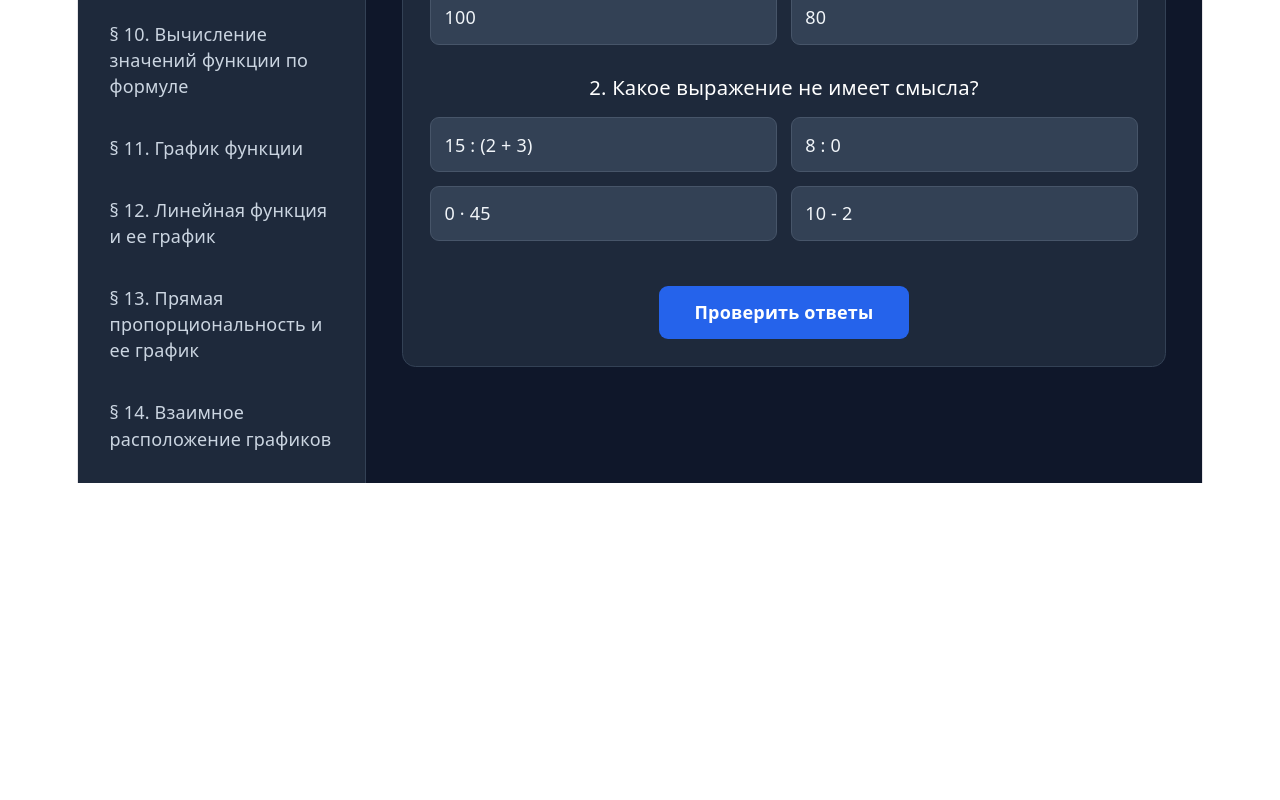
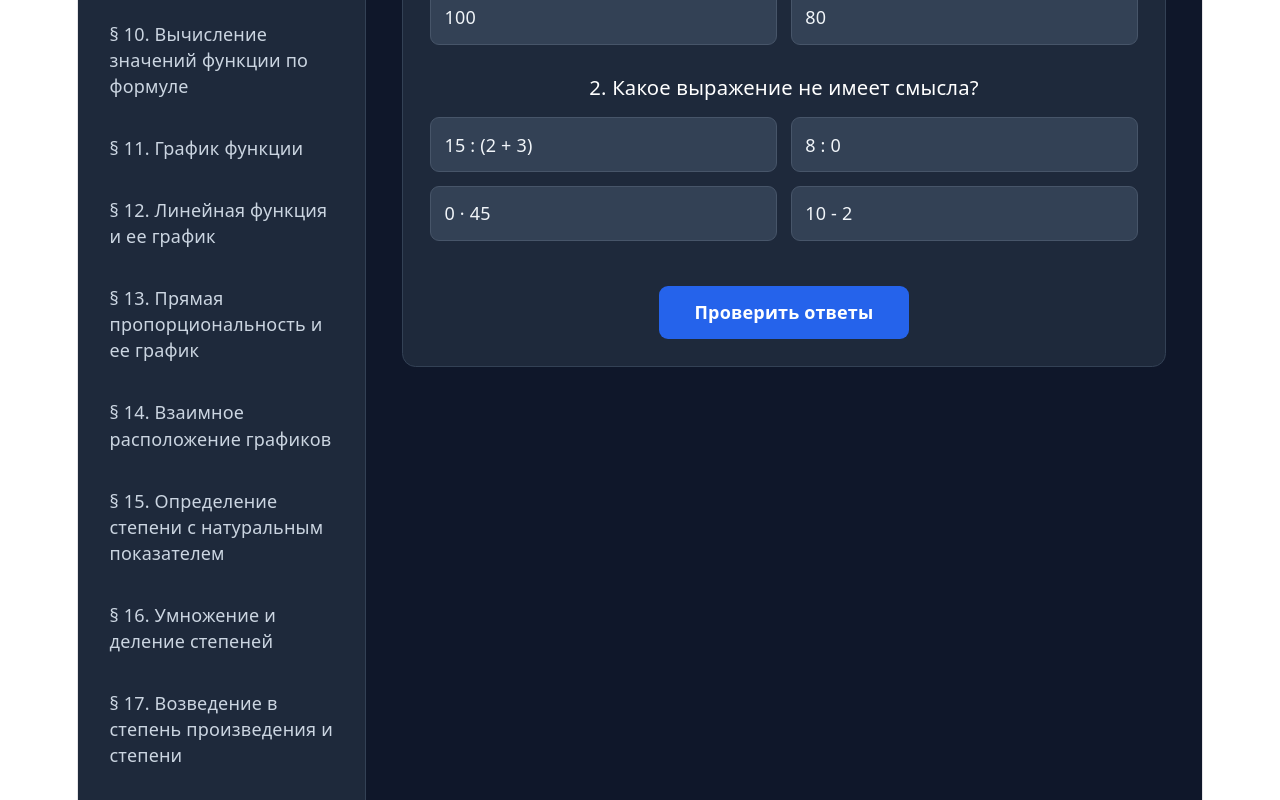
Before and after one commit to andreevairina005-source/algebra-trainer, a React (Vite) app: page / in a window 1280 px wide. Shown: the part 914-1714 px from the top of the page. Before the commit the page ends 1397 px from the top, so only its background shows below. Built offline with nearby package versions, Linux system fonts and the light colour scheme.

Commit message:
Добавлены темы 15-17

```diff
--- a/src/App.jsx
+++ b/src/App.jsx
@@ -355,6 +355,81 @@ const modules = [
       }
     ]
   },
+    {
+    id: 15,
+    title: "§ 15. Определение степени с натуральным показателем",
+    rule: "Степенью числа a с натуральным показателем n, большим 1, называется произведение n множителей, каждый из которых равен a. Степень числа a с показателем 1 называется само число a. При возведении в степень положительного числа получается положительное число. Степень отрицательного числа с четным показателем — положительное число, с нечетным показателем — отрицательное число.",
+    example: {
+      task: "Вычислим значение выражения 2³ и (-3)².",
+      steps: [
+        "1) 2³ = 2 · 2 · 2 = 8 (основание 2, показатель 3).",
+        "2) (-3)² = (-3) · (-3) = 9 (отрицательное число в четной степени стало положительным).",
+        "3) Сравним: 2³ = 8, (-3)² = 9."
+      ]
+    },
+    quiz: [
+      {
+        question: "Вычислите: 4³",
+        options: ["12", "64", "16", "32"],
+        correct: 1
+      },
+      {
+        question: "Каким числом (положительным или отрицательным) является (-5)⁴?",
+        options: ["Положительным", "Отрицательным"],
+        correct: 0
+      }
+    ]
+  },
+  {
+    id: 16,
+    title: "§ 16. Умножение и деление степеней",
+    rule: "При умножении степеней с одинаковыми основаниями основание оставляют прежним, а показатели степеней складывают: a^m · a^n = a^(m+n). При делении степеней с одинаковыми основаниями основание оставляют прежним, а из показателя степени делимого вычитают показатель степени делителя: a^m : a^n = a^(m-n) (при a ≠ 0, m > n).",
+    example: {
+      task: "Упростим выражения: x⁵ · x³ и y⁷ : y².",
+      steps: [
+        "1) При умножении складываем показатели: x⁵ · x³ = x^(5+3) = x⁸.",
+        "2) При делении вычитаем показатели: y⁷ : y² = y^(7-2) = y⁵.",
+        "3) Ответ: x⁸ и y⁵."
+      ]
+    },
+    quiz: [
+      {
+        question: "Упростите: a⁴ · a⁶",
+        options: ["a^24", "a^10", "a^2", "2a^10"],
+        correct: 1
+      },
+      {
+        question: "Упростите: c⁹ : c³",
+        options: ["c^3", "c^12", "c^6", "c^27"],
+        correct: 2
+      }
+    ]
+  },
+  {
+    id: 17,
+    title: "§ 17. Возведение в степень произведения и степени",
+    rule: "При возведении произведения в степень каждый множитель возводят в эту степень и результаты перемножают: (ab)^n = a^n b^n. При возведении степени в степень основание оставляют прежним, а показатели перемножают: (a^m)^n = a^(mn).",
+    example: {
+      task: "Выполним действия: (2x)³ и (y⁴)².",
+      steps: [
+        "1) (2x)³ = 2³ · x³ = 8x³ (возвели в куб каждый множитель).",
+        "2) (y⁴)² = y^(4·2) = y⁸ (перемножили показатели степеней).",
+        "3) Ответ: 8x³ и y⁸."
+      ]
+    },
+    quiz: [
+      {
+        question: "Возведите в степень: (3a)²",
+        options: ["3a^2", "9a^2", "6a^2", "9a"],
+        correct: 1
+      },
+      {
+        question: "Упростите: (x³)⁵",
+        options: ["x^8", "x^15", "x^2", "x^125"],
+        correct: 1
+      }
+    ]
+  },
 ];
 
 export default function App() {
```
